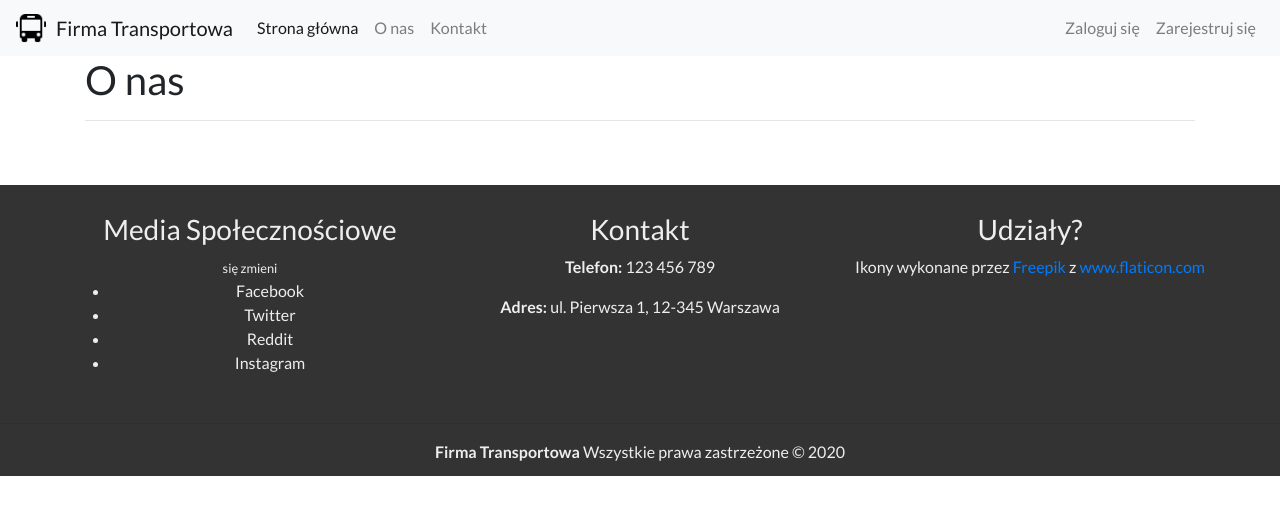
After one commit to nathiss/FirmaTransportowa, a Django app: page /about_us in a window 1280 px wide. The commit adds this page. Shown: the top 515 px of the page. Run offline with Django 3.2, Linux system fonts and the light colour scheme; some libraries are stand-ins or nearby versions.

Commit message:
Add about_us & contect

```diff
--- /dev/null
+++ b/app/webapp/templates/webapp/about_us.html
@@ -0,0 +1,11 @@
+{% extends 'webapp/base.html' %}
+
+{% block body %}
+
+<div class="container post-wrapper">
+  <h1>O nas</h1>
+  <hr />
+
+</div>
+
+{% endblock %}
--- a/app/webapp/templates/webapp/elements/navbar.html
+++ b/app/webapp/templates/webapp/elements/navbar.html
@@ -14,10 +14,10 @@
         <a class="nav-link" href="{% url 'webapp:index' %}">Strona główna</a>
       </li>
       <li class="nav-item">
-        <a class="nav-link" href="#">O nas</a>
+        <a class="nav-link" href="{% url 'webapp:about_us' %}">O nas</a>
       </li>
       <li class="nav-item">
-        <a class="nav-link" href="#">Kontakt</a>
+        <a class="nav-link" href="{% url 'webapp:contact' %}">Kontakt</a>
       </li>
     </ul>
   </div>
--- a/app/webapp/urls.py
+++ b/app/webapp/urls.py
@@ -18,4 +18,7 @@ urlpatterns = [
     path('staff/edit_post/<uuid:post_id>', views.EditPostView.as_view(), name='edit_post'),
 
     path('staff/create_place', views.CreatePlaceView.as_view(), name='create_place'),
+
+    path('about_us', views.about_us, name='about_us'),
+    path('contact', views.contact, name='contact'),
 ]
--- a/app/webapp/views/__init__.py
+++ b/app/webapp/views/__init__.py
@@ -1,3 +1,5 @@
+from django.shortcuts import render
+
 from .index import IndexView
 from .login import LoginView
 from .logout import LogoutView
@@ -7,3 +9,10 @@ from .post import CreatePostView
 from .post import DeletePostView
 from .post import EditPostView
 from .create_place import CreatePlaceView
+
+
+def about_us(request, *args, **kwargs):
+    return render(request, 'webapp/about_us.html')
+
+def contact(request, *args, **kwargs):
+    return render(request, 'webapp/contact.html')
```
Also changed, not shown: app/webapp/templates/webapp/contact.html (added, +11 -0 lines).
